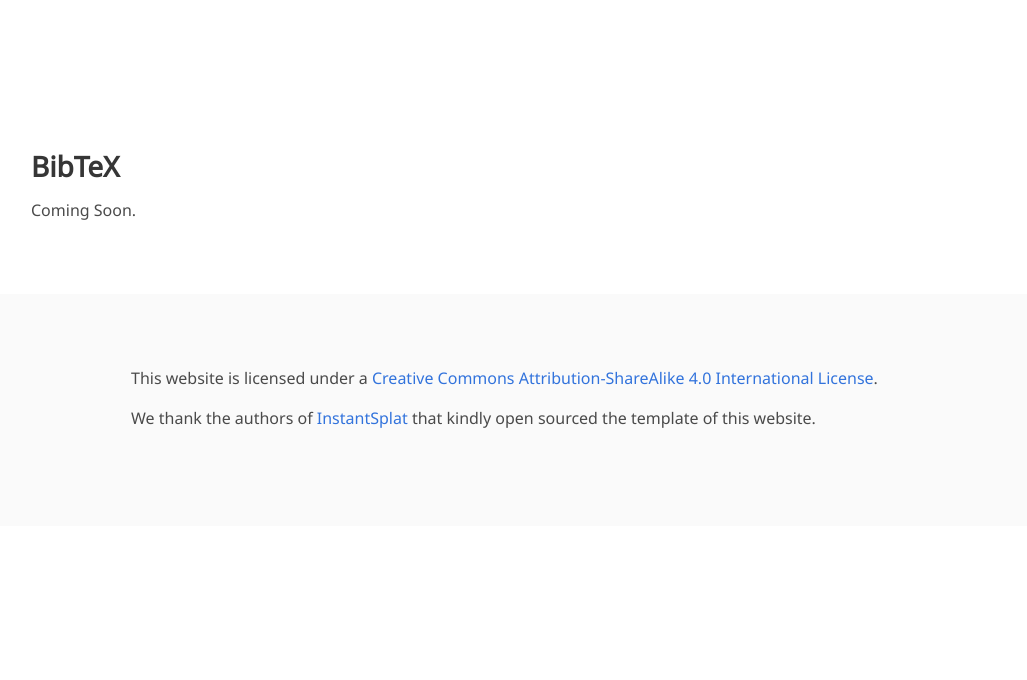
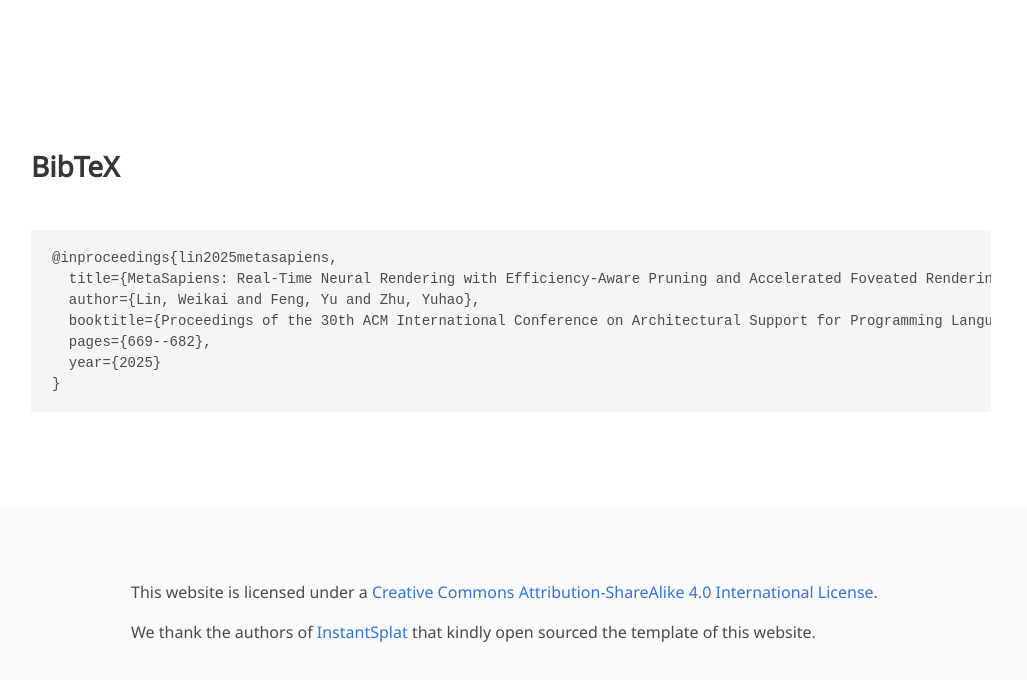
Before and after one commit to linwk20/metasapiens.github.io, a plain HTML site: page index.html in a window 1280 px wide. Shown: the part 2884-3564 px from the top of the page, without its empty margins (129-1156 px from the left). Before the commit the page ends 3410 px from the top, so only its background shows below. Drawn offline with nearby package versions, Linux system fonts and the light colour scheme; some icons are missing; a web font is replaced by a local one.

Commit message:
add bibtex

```diff
--- a/index.html
+++ b/index.html
@@ -490,15 +490,13 @@
   <section class="section" id="BibTeX">
     <div class="container is-max-desktop content">
       <h2 class="title">BibTeX</h2>
-Coming Soon.
-<!--       <pre><code>@misc{fan2024instantsplat,
-        title={InstantSplat: Unbounded Sparse-view Pose-free Gaussian Splatting in 40 Seconds},
-        author={Zhiwen Fan and Wenyan Cong and Kairun Wen and Kevin Wang and Jian Zhang and Xinghao Ding and Danfei Xu and Boris Ivanovic and Marco Pavone and Georgios Pavlakos and Zhangyang Wang and Yue Wang},
-        year={2024},
-        eprint={2403.20309},
-        archivePrefix={arXiv},
-        primaryClass={cs.CV}
-      }</code></pre> -->
+      <pre><code>@inproceedings{lin2025metasapiens,
+  title={MetaSapiens: Real-Time Neural Rendering with Efficiency-Aware Pruning and Accelerated Foveated Rendering},
+  author={Lin, Weikai and Feng, Yu and Zhu, Yuhao},
+  booktitle={Proceedings of the 30th ACM International Conference on Architectural Support for Programming Languages and Operating Systems, Volume 1},
+  pages={669--682},
+  year={2025}
+}</code></pre>
     </div>
   </section>
 
```
